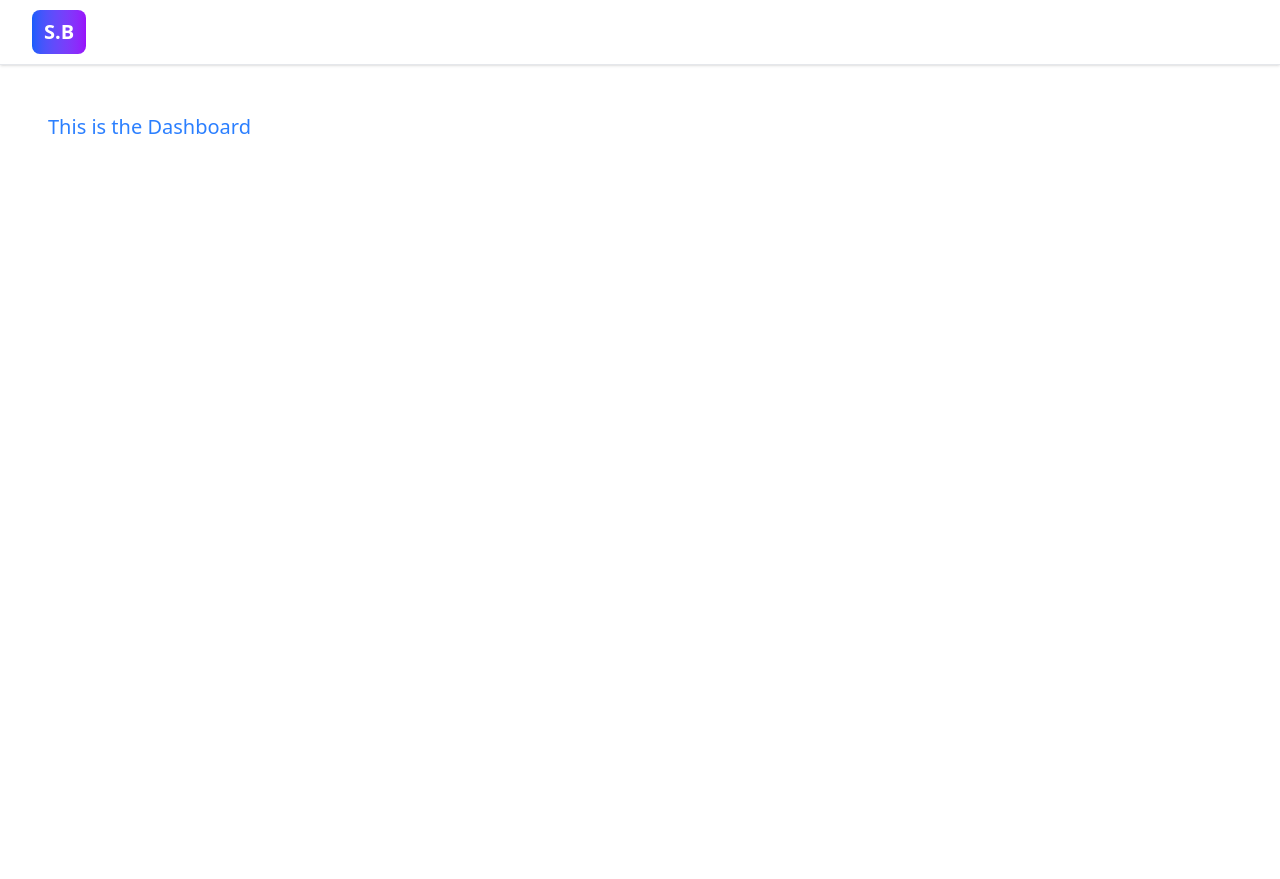
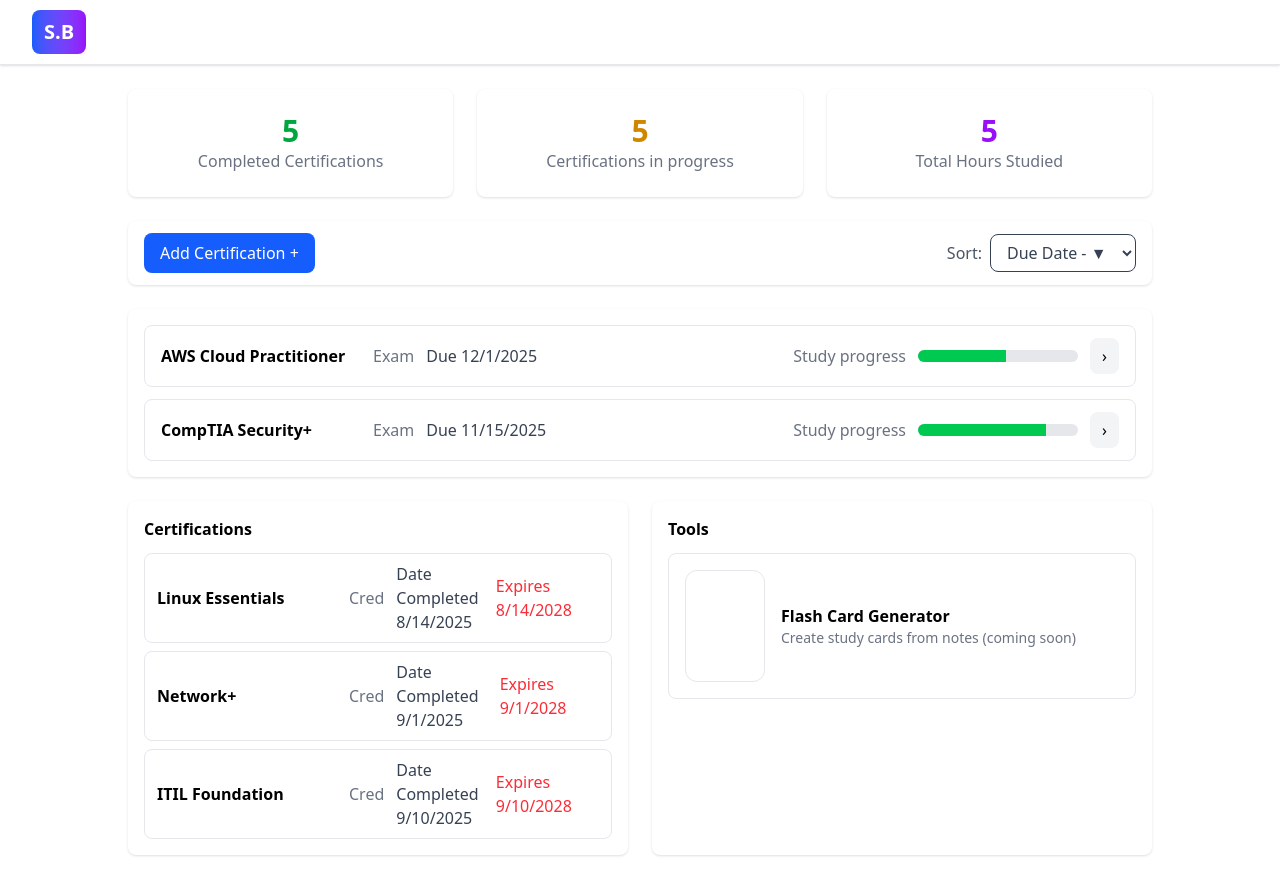
Before and after one commit to ClaytonONeill/study-buddy, a React (Vite) app: page /dashboard in a window 1280 px wide. Before the commit the page ends 800 px from the top, so only its background shows below. Built offline with nearby package versions, Linux system fonts and the light colour scheme.

Commit message:
feat(dashboard): add skeleton layout of dashboard

```diff
--- a/src/pages/Dashboard.tsx
+++ b/src/pages/Dashboard.tsx
@@ -1,6 +1,169 @@
+import { useMemo, useState } from "react";
+
+type Cert = { id: string; name: string; type: string; due: string; progress: number };
+type CertHistory = { id: string; name: string; type: string; completed: string; expires: string };
+
+const activeCerts: Cert[] = [
+  { id: "c1", name: "CompTIA Security+", type: "Exam", due: "2025-11-15", progress: 0.8 },
+  { id: "c2", name: "AWS Cloud Practitioner", type: "Exam", due: "2025-12-01", progress: 0.55 },
+];
+
+const certHistory: CertHistory[] = [
+  { id: "h1", name: "Linux Essentials", type: "Cred", completed: "2025-08-14", expires: "2028-08-14" },
+  { id: "h2", name: "Network+",         type: "Cred",   completed: "2025-09-01", expires: "2028-09-01" },
+  { id: "h3", name: "ITIL Foundation",  type: "Cred",   completed: "2025-09-10", expires: "2028-09-10" },
+];
+
 const Dashboard = () => {
+  const [sortBy, setSortBy] = useState<"due-desc" | "due-asc" | "progress" | "name">("due-desc");
+
+  const sortedCerts = useMemo(() => {
+    const rows = [...activeCerts];
+    rows.sort((a, b) => {
+      switch (sortBy) {
+        case "due-asc":
+          return new Date(a.due).getTime() - new Date(b.due).getTime();
+        case "due-desc":
+          return new Date(b.due).getTime() - new Date(a.due).getTime();
+        case "progress":
+          return b.progress - a.progress;
+        case "name":
+          return a.name.localeCompare(b.name);
+        default:
+          return 0;
+      }
+    });
+    return rows;
+  }, [sortBy]);
+
   return (
-    <div className="text-xl text-blue-500 m-12">This is the Dashboard</div>
+    <div className="p-6">
+      <div className="max-w-5xl mx-auto space-y-6">
+        {/* KPI Row */}
+        <div className="grid grid-cols-1 sm:grid-cols-3 gap-6">
+          <div className="bg-white shadow rounded-lg p-6 text-center">
+            <p className="text-3xl font-bold text-green-600">5</p>
+            <p className="text-gray-500">Completed Certifications</p>
+          </div>
+          <div className="bg-white shadow rounded-lg p-6 text-center">
+            <p className="text-3xl font-bold text-yellow-600">5</p>
+            <p className="text-gray-500">Certifications in progress</p>
+          </div>
+          <div className="bg-white shadow rounded-lg p-6 text-center">
+            <p className="text-3xl font-bold text-purple-600">5</p>
+            <p className="text-gray-500">Total Hours Studied</p>
+          </div>
+        </div>
+
+        {/* Toolbar */}
+        <div className="bg-white shadow rounded-lg px-4 py-3 flex items-center justify-between">
+          <button
+            type="button"
+            className="px-4 py-2 rounded-lg bg-blue-600 text-white hover:bg-blue-700 transition"
+          >
+            Add Certification +
+          </button>
+          <div className="flex items-center gap-2">
+            <span className="text-gray-600">Sort:</span>
+            <select
+              className="border rounded-lg px-3 py-1.5 text-gray-700 focus:outline-none focus:ring-2 focus:ring-blue-500"
+              value={sortBy}
+              onChange={(e) => setSortBy(e.target.value as typeof sortBy)}
+              aria-label="Sort certifications"
+            >
+              <option value="due-desc">Due Date - ▼</option>
+              <option value="due-asc">Due Date - ▲</option>
+              <option value="progress">Progress</option>
+              <option value="name">Name</option>
+            </select>
+          </div>
+        </div>
+
+        {/* Active Certs */}
+        <div className="bg-white shadow rounded-lg p-4">
+          <div className="space-y-3">
+            {sortedCerts.map((c) => (
+              <div
+                key={c.id}
+                className="flex flex-col md:flex-row md:items-center md:justify-between gap-3 border border-gray-200 rounded-lg px-4 py-3"
+              >
+                {/* Left: name / type / due */}
+                <div className="flex flex-col sm:flex-row sm:items-center gap-3">
+                  <strong className="min-w-[200px]">{c.name}</strong>
+                  <span className="text-gray-500">{c.type}</span>
+                  <span className="text-gray-700">
+                    Due {new Date(c.due).toLocaleDateString()}
+                  </span>
+                </div>
+
+                {/* Right: progress */}
+                <div className="flex items-center gap-3">
+                  <span className="text-gray-500 hidden sm:inline">Study progress</span>
+                  <div
+                    className="w-40 h-3 bg-gray-200 rounded-full overflow-hidden"
+                    role="progressbar"
+                    aria-valuemin={0}
+                    aria-valuemax={100}
+                    aria-valuenow={Math.round(c.progress * 100)}
+                  >
+                    <div className="h-full bg-green-500" style={{ width: `${c.progress * 100}%` }} />
+                  </div>
+                  <button
+                    type="button"
+                    className="px-3 py-1.5 rounded-lg bg-gray-100 hover:bg-gray-200"
+                    aria-label={`Open ${c.name}`}
+                  >
+                    ›
+                  </button>
+                </div>
+              </div>
+            ))}
+          </div>
+        </div>
+
+        {/* Bottom Panels */}
+        <div className="grid grid-cols-1 md:grid-cols-2 gap-6">
+          {/* Cert History */}
+          <div className="bg-white shadow rounded-lg p-4">
+            <h3 className="font-semibold mb-3">Certifications</h3>
+            <div className="space-y-2">
+              {certHistory.map((r) => (
+                <div
+                  key={r.id}
+                  className="flex items-center justify-between border border-gray-200 rounded-lg px-3 py-2"
+                >
+                  <div className="flex flex-col sm:flex-row sm:items-center gap-3">
+                    <strong className="min-w-[180px]">{r.name}</strong>
+                    <span className="text-gray-500">{r.type}</span>
+                    <span className="text-gray-700">
+                      Date Completed {new Date(r.completed).toLocaleDateString()}
+                    </span>
+                  </div>
+                  <span className="text-red-500">
+                    Expires {new Date(r.expires).toLocaleDateString()}
+                  </span>
+                </div>
+              ))}
+            </div>
+          </div>
+
+          {/* Tools  */}
+          <div className="bg-white shadow rounded-lg p-4">
+            <h3 className="font-semibold mb-3">Tools</h3>
+            <div className="flex items-center gap-4 border border-gray-200 rounded-lg p-4">
+              <div className="w-20 h-28 rounded-xl border border-gray-200 grid place-items-center">
+                <span className="text-3xl"></span>
+              </div>
+              <div>
+                <p className="font-semibold">Flash Card Generator</p>
+                <p className="text-gray-500 text-sm">Create study cards from notes (coming soon)</p>
+              </div>
+            </div>
+          </div>
+        </div>
+        {/* /Bottom Panels */}
+      </div>
+    </div>
   );
 };
 
```
